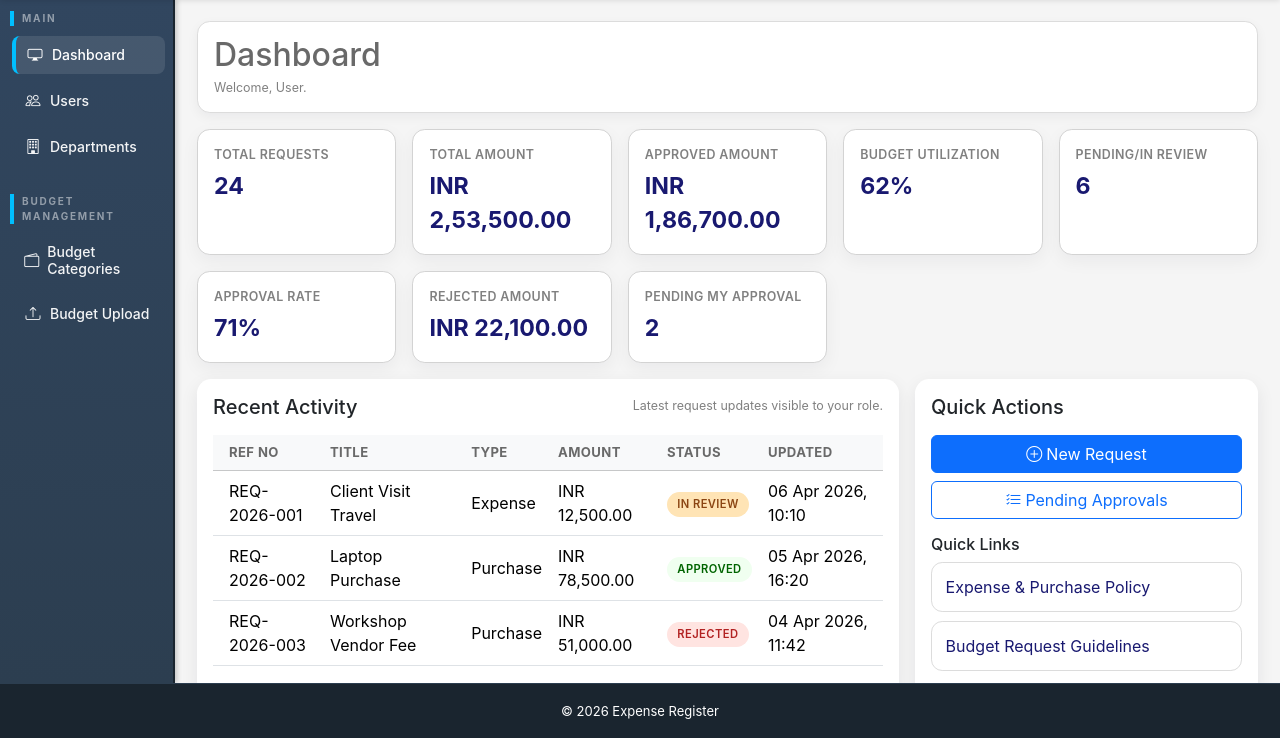
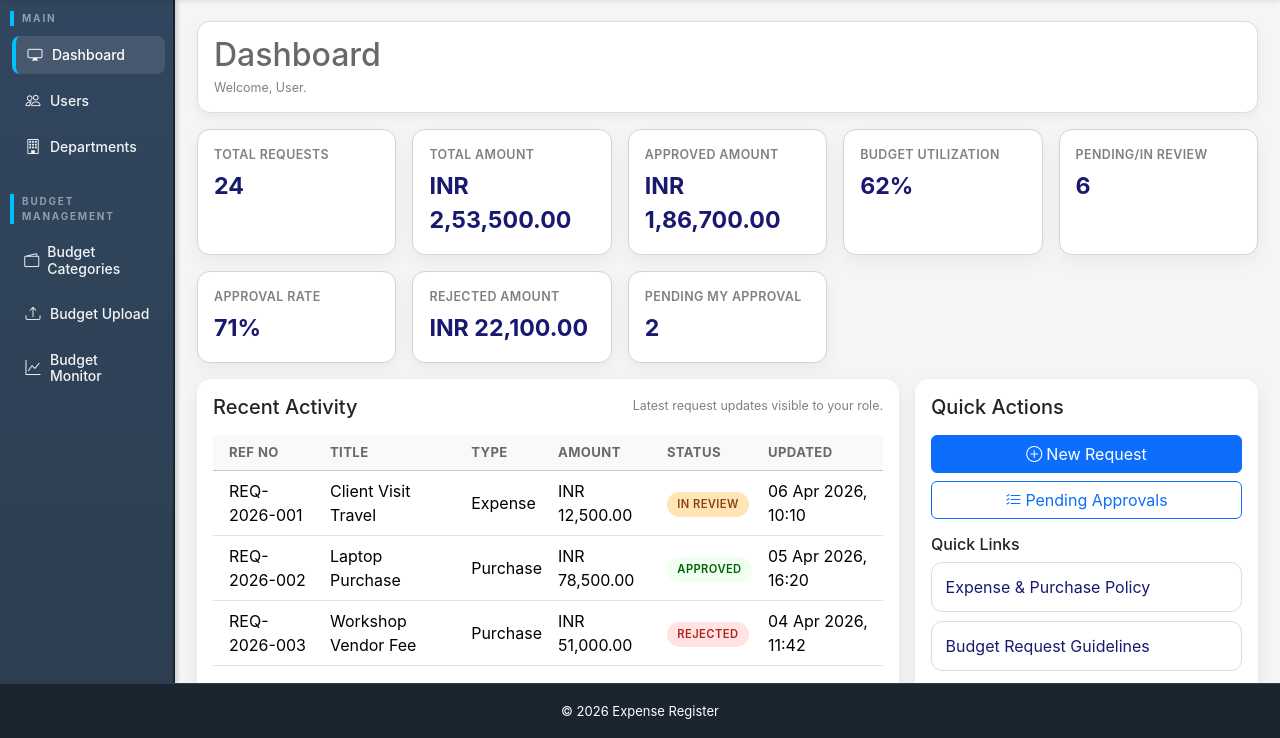
Before and after one commit to Tushargtech/expense_register, a PHP site: page /views/module-1/dashboard.php in a window 1280 px wide. Shown: the part 61-799 px from the top of the page. Run offline with PHP 8.4, Linux system fonts and the light colour scheme; some libraries are stand-ins or nearby versions.

```diff
--- a/views/templates/sidebar.php
+++ b/views/templates/sidebar.php
@@ -41,6 +41,12 @@ $sidebarGroups = [
 				'key' => 'budget-uploader',
 				'icon' => 'bi-upload',
 			],
+			[
+				'label' => 'Budget Monitor',
+				'href' => '?route=budget-monitor',
+				'key' => 'budget-monitor',
+				'icon' => 'bi-graph-up',
+			]
 		],
 	],
 ];
```
